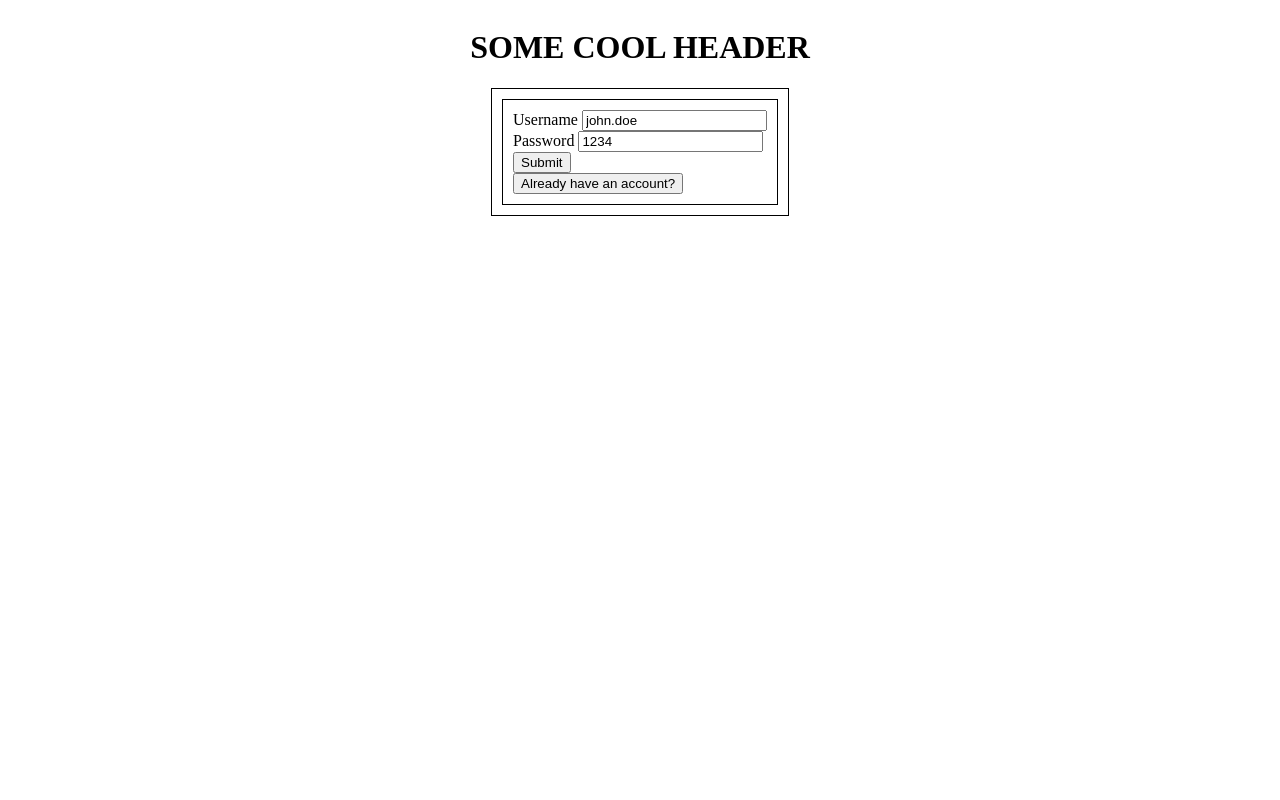
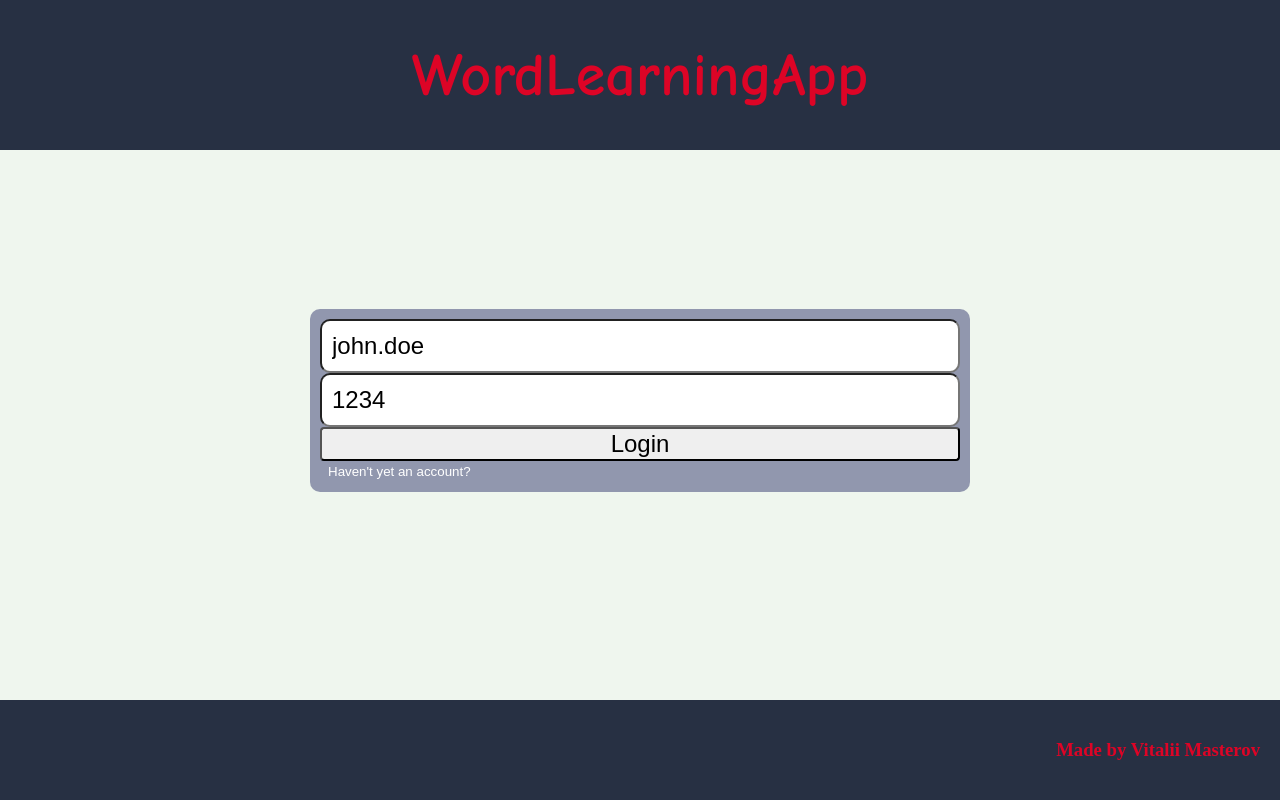
Before and after one commit to raquelboujnah/WordLearningApp, a website: page public/start/index.html in a window 1280 px wide. Drawn offline with Linux system fonts and the light colour scheme.

Commit message:
fixing start page

```diff
--- a/public/start/index.html
+++ b/public/start/index.html
@@ -4,57 +4,66 @@
         <title>Word Learning App</title>
         <!-- <link rel="stylesheet" href="http://localhost:5000/styles/start.css"> -->
         <link rel="stylesheet" href="style.css">
+
+        <link rel="preconnect" href="https://fonts.googleapis.com">
+        <link rel="preconnect" href="https://fonts.gstatic.com" crossorigin>
+        <link href="https://fonts.googleapis.com/css2?family=Comic+Neue:ital,wght@0,300;0,400;0,700;1,300;1,400;1,700&family=Roboto:ital,wght@0,100;0,300;0,400;0,500;0,700;0,900;1,100;1,300;1,400;1,500;1,700;1,900&display=swap" rel="stylesheet">
     </head>
 
     <body>
         <div id="header">
-            <h1>SOME COOL HEADER</h1>
+            <h1>WordLearningApp</h1>
         </div>
 
         <div class="container">
-            <div class="container" id="reg">
+            <div id="reg" class="panel">
 
                 <div>
-                    <label>Username</label>
-                    <input type="text" class="username" value="john.doe">
+                    <!-- <label>Username</label> -->
+                    <input type="text" class="username" value="john.doe" placeholder="Login">
                 </div>
 
                 <div>
-                    <label>Password</label>
-                    <input type="text" class="password" value="1234">
+                    <!-- <label>Password</label> -->
+                    <input type="text" class="password" value="1234" placeholder="Password">
                 </div>
 
                 <div>
-                    <button id="regBtn">Submit</button>
+                    <button id="regBtn" class="submit">Register</button>
                 </div>
 
                 <div>
-                    <button id="toLog">Already have an account?</button>
+                    <button id="toLog" class="switch">Already have an account?</button>
                 </div>
             </div>
 
-            <div class="container" id="log">
+            <div id="log" class="panel">
                 <div>
-                    <label>Username</label>
-                    <input class="username" type="text" value="john.doe">
+                    <!-- <label>Username</label> -->
+                    <input class="username" type="text" value="john.doe" placeholder="Login">
                 </div>
 
                 <div>
-                    <label>Password</label>
-                    <input class="password" type="text" value="1234">
+                    <!-- <label>Password</label> -->
+                    <input class="password" type="text" value="1234" placeholder="Password">
                 </div>
 
                 <div>
-                    <button id="logBtn">Login</button>
+                    <button id="logBtn" class="submit">Login</button>
                 </div>
 
                 <div>
-                    <button id="toReg">Haven't yet an account?</button>
+                    <button id="toReg" class="switch">Haven't yet an account?</button>
                 </div>
 
             </div>
 
         </div>
+
+        <footer>
+            <h3>Made by Vitalii Masterov</h3>
+        </footer>
+
         <script src="script.js"></script>
     </body>
 </html>
--- a/public/start/script.js
+++ b/public/start/script.js
@@ -2,32 +2,46 @@ const reg = document.getElementById('reg');
 const log = document.getElementById('log');
 const toLogBtn = document.getElementById('toLog');
 const toRegBtn = document.getElementById('toReg');
-const regBtn = document.getElementById('regBtn');
-const logBtn = document.getElementById('logBtn');
 
-reg.classList.add('appearing');
-log.style.display = 'none';
+// reg.classList.add('appearing');
+// log.style.display = 'none';
+// reg.classList.add('none');
 
-toLogBtn.onclick = toLog;
-toRegBtn.onclick = toReg;
+// setup(reg, log);
+setup(log, reg);
 
-logBtn.onclick = e => {
-    e.preventDefault();
-    logMe()
-}
+log.style.display = 'appearing';
 
-regBtn.onclick = e => {
-    e.preventDefault();
-    regMe()
-}
+
 
 window.onload = function(){
-    log.style.display = 'none';
-    enable(reg);
+    log.style.display = 'appearing';
+    enable(log);
 }
 
 
 const url = "http://localhost:5000"
+
+function setup(fst, snd){
+    const regBtn = document.getElementById('regBtn');
+    const logBtn = document.getElementById('logBtn');
+
+    logBtn.onclick = e => {
+        e.preventDefault();
+        logMe()
+    }
+
+    regBtn.onclick = e => {
+        e.preventDefault();
+        regMe()
+    }
+
+    toLogBtn.onclick = toLog;
+    toRegBtn.onclick = toReg;
+
+    snd.style.display = 'none';
+    enable(fst);
+}
 
 async function regMe(){
 
--- a/public/start/style.css
+++ b/public/start/style.css
@@ -1,18 +1,107 @@
+:root {
+    --prussian-blue: #273043ff;
+    --cool-gray: #9197aeff;
+    --mint-cream: #eff6eeff;
+    --imperial-red: #f02d3aff;
+    --rojo: #dd0426ff;
+}
+
 body {
+    margin: 0;
+    background-color: var(--mint-cream);
+}
+
+#header {
+    position: absolute;
+    top: 0;
+    min-width: 100%;
+    min-height: 150px;
+    background-color: var(--prussian-blue);
+    color: var(--rojo);
+
+    display: flex;
+    flex-direction: row;
+    justify-content: center;
+    align-items: center;
+}
+
+footer {
+    position: absolute;
+    bottom: 0px;
+
+    min-width: 100%;
+    min-height: 100px;
+
+    background-color: var(--prussian-blue);
+    color: var(--rojo);
+
+    display: flex;
+    flex-direction: row-reverse;
+    align-items: center;
+}
+
+footer h3 {
+    padding-right: 20px;
+}
+
+
+#header h1 {
+    font-size: 60px;
+    font-family: "Comic Neue", serif;
+    font-weight: 700;
+    font-style: normal;
+}
+
+.container {
+    min-height: 100vh;
+    min-width: 100%;
+
     display: flex;
     flex-direction: column;
     justify-content: center;
     align-items: center;
 }
 
-.container {
-    border: 1px solid black;
+.panel {
+    background-color: var(--cool-gray);
+    padding: 10px;
+
+    width: 50%;
+    height: 40%;
+
+    display: flex;
+    flex-direction: column;
+
+    border-radius: 10px;
+}
+
+.panel > div {
+    display: flex;
+    flex-direction: row;
+    justify-content: space-between;
+
+    min-width: 90%;
+}
+
+.panel input {
+    border-radius: 10px;
+    /* min-width: 200px; */
+    width: 100%;
+    min-height: 30px;
+    font-size: 24px;;
     padding: 10px;
 }
 
-#reg {
-    display: flex;
-    flex-direction: column;
+.switch {
+    background-color: transparent;
+    border-color: transparent;
+    color: white;
+}
+
+.submit {
+    width: 100%;
+    border-radius: 4px;
+    font-size: 24px;
 }
 
 .disappearing {
```
